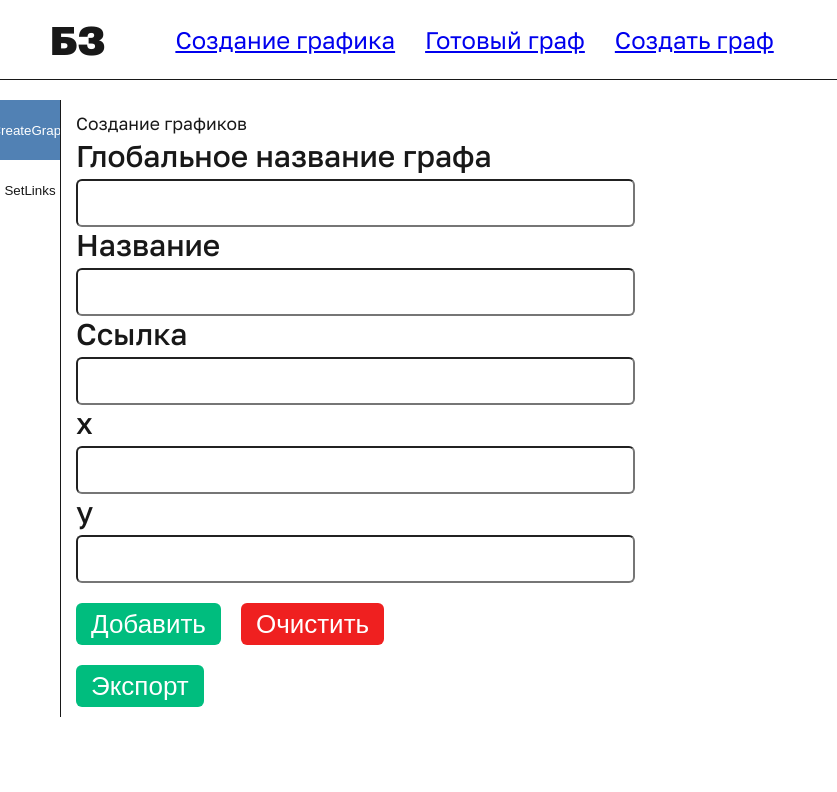
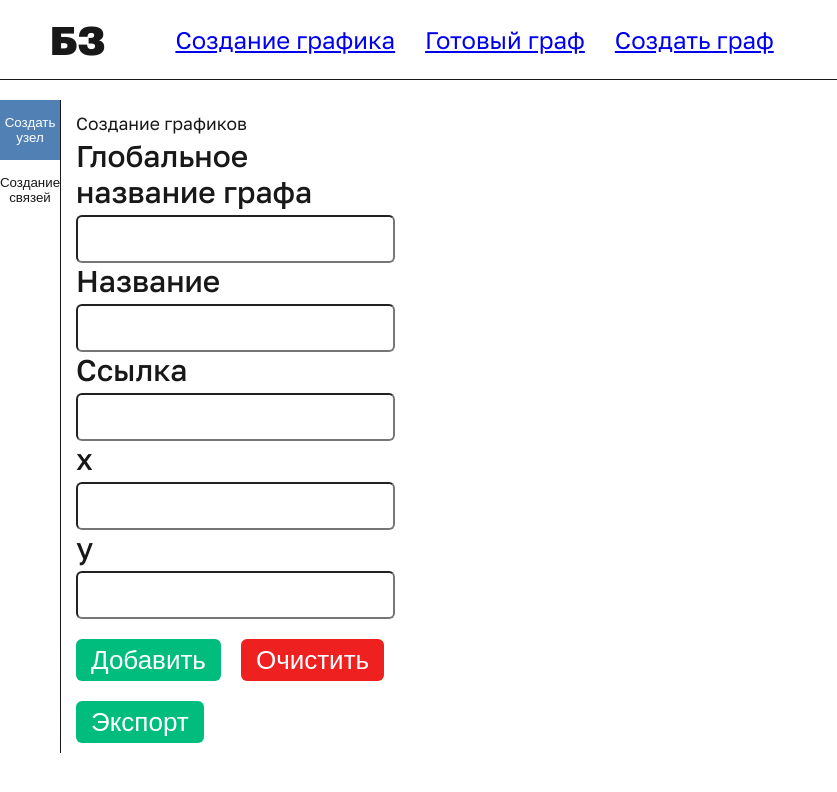
Before and after one commit to NoNamePablos/vueviplomrepo, a Vue app in the folder graph/: page /#/grpah-creater in a window 1280 px wide. Shown: the top 792 px of the page, without its empty margins (0-837 px from the left). Built offline with nearby package versions, Linux system fonts and the light colour scheme.

Commit message:
Причесал визуал

```diff
--- /dev/null
+++ b/graph/src/components/BaseLayout.vue
@@ -0,0 +1,16 @@
+<template>
+  <div class="layout">
+      <slot></slot>
+  </div>
+</template>
+
+<script setup>
+
+</script>
+
+<style lang="scss">
+    .layout{
+      max-width: 1600px;
+      margin: 0 auto;
+    }
+</style>
--- a/graph/src/components/BaseTab/BaseTabWrapper.vue
+++ b/graph/src/components/BaseTab/BaseTabWrapper.vue
@@ -1,7 +1,7 @@
 <template>
     <div :class="['tab',{'tab-horizontal':isHorizontal}]">
       <div class="tab-nav">
-        <button v-for="tab in tabs"  :class="['tab-nav__item',{'selected':tab.name===selectedTab},{'is-blocked':tab?.isBlocked}]" :key="tab.name" @click="changeTab(tab.name)">{{tab.name}}</button>
+        <button v-for="tab in tabs"  :class="['tab-nav__item',{'selected':tab.name===selectedTab},{'is-blocked':tab?.isBlocked}]" :key="tab.name" @click="changeTab(tab.name)">{{tab.label}}</button>
       </div>
       <div class="tab-content">
         <slot></slot>
--- /dev/null
+++ b/graph/src/components/PreviewList.vue
@@ -0,0 +1,42 @@
+<template>
+  <div class="preview-list">
+    <slot></slot>
+  </div>
+</template>
+
+<script setup>
+
+</script>
+
+<style lang="scss" >
+.preview-list{
+  margin:15px 0;
+  max-height: 350px;
+  overflow-y: auto;
+  height: auto;
+  overflow-x: hidden;
+  padding: 0 10px;
+  &>*+*{
+    margin-top: 15px;
+  }
+  &::-webkit-scrollbar {
+    width: 7px;
+  }
+
+  /* Track */
+  &::-webkit-scrollbar-track {
+    background: var(--color-accent-3);
+
+  }
+
+  /* Handle */
+  &::-webkit-scrollbar-thumb {
+    background: var(--color-accent-2);
+  }
+
+  /* Handle on hover */
+  &::-webkit-scrollbar-thumb:hover {
+    background: var(--color-accent-1);
+  }
+}
+</style>
--- a/graph/src/utils/tabs.routes.js
+++ b/graph/src/utils/tabs.routes.js
@@ -37,7 +37,7 @@ export  const tabs=reactive([
 
 export const tabGraph=[{
     name:"CreateGraph",
-    label:"Создать родителя",
+    label:"Создать узел",
     icon:'',
 },{
     name:"SetLinks",
--- a/graph/src/views/CreateGraph.vue
+++ b/graph/src/views/CreateGraph.vue
@@ -8,6 +8,8 @@ import {useChartController} from "@/hooks/useChartController";
 import {radiogroup} from "@/utils/radiogroup.routes";
 
 import Header from "@/components/Header.vue";
+import PreviewList from "@/components/PreviewList.vue";
+import BaseLayout from "@/components/BaseLayout.vue";
 ///graph import
 
 
@@ -59,15 +61,16 @@ computed(()=>{
 </script>
 
 <template>
+  <BaseLayout>
     <div class="graph-editor">
       <div class="graph-editor__tabs" v-if="!isSaveGraph">
         <h3 class="tab-item__name">
           Создание графиков
         </h3>
         <div class="tab-item__preview" v-show="chartNodeList.length>0" >
-            <div class="preview-list">
+          <preview-list>
             <preview-card  @change-data="editChartItem" @delete-data="deleteChartItem"  :data="card"  v-for="card in chartNodeList" :key="card.title" />
-            </div>
+          </preview-list>
         </div>
         <div class="tab-item-body">
           <form @submit.prevent action="" class="tab-item-form">
@@ -102,7 +105,7 @@ computed(()=>{
         <h1 v-else>Здесь должен быть граф/график</h1>
       </div>
     </div>
-
+  </BaseLayout>
 </template>
 
 <style lang="scss" scoped>
@@ -112,36 +115,6 @@ computed(()=>{
   flex-wrap: wrap;
 }
 
-.preview-list{
-  margin:15px 0;
-  max-height: 350px;
-  overflow-y: auto;
-  height: auto;
-  overflow-x: hidden;
-  padding: 0 10px;
-  &>*+*{
-    margin-top: 15px;
-  }
-  &::-webkit-scrollbar {
-    width: 7px;
-  }
-
-  /* Track */
-  &::-webkit-scrollbar-track {
-    background: var(--color-accent-3);
-
-  }
-
-  /* Handle */
-  &::-webkit-scrollbar-thumb {
-    background: var(--color-accent-2);
-  }
-
-  /* Handle on hover */
-  &::-webkit-scrollbar-thumb:hover {
-    background: var(--color-accent-1);
-  }
-}
 .tab-item{
   &-form{
     &__controls{
@@ -165,6 +138,7 @@ computed(()=>{
   display: grid;
   grid-template-columns: 500px 1fr;
   grid-column-gap: 25px;
+  padding: 25px 50px;
   @media screen and (max-width: 1279px){
     grid-template-columns: 300px 1fr;
   }
--- a/graph/src/views/CreateGraphOnce.vue
+++ b/graph/src/views/CreateGraphOnce.vue
@@ -1,4 +1,5 @@
 <template>
+  <BaseLayout>
  <div class="wrapper">
    <base-tab-wrapper   :tabs="tabGraph" :selected-tab="selectedGraphTab" @change-tab="changeGraphTab">
      <base-tab-item v-if="selectedGraphTab==='CreateGraph'">
@@ -6,9 +7,9 @@
          Создание графиков
        </h3>
        <div class="tab-item__preview" v-show="graphNodeList.length>0" >
-         <div class="preview-list">
+         <preview-list>
            <PreviewCardGraph  @change-data="editNode" @delete-data="deleteNode"  :data="card" :title="card.name" :value="card.value" v-for="card in graphNodeList" :key="card.name" />
-         </div>
+         </preview-list>
        </div>
        <div class="tab-item-body">
          <form @submit.prevent action="" class="tab-item-form">
@@ -67,6 +68,7 @@
    </base-tab-wrapper>
    <vue-graph  v-if="isGraph" :global-settings="{title:graphGlobSettings.title}" :type="'graph'" :links="graphLinkList" :options-data="graphNodeList"   />
  </div>
+  </BaseLayout>
 </template>
 
 <script setup>
@@ -81,6 +83,8 @@ import VueGraph from "@/components/vue-echarts/VueGraph.vue";
 import BaseTabItem from "@/components/BaseTab/BaseTabItem.vue";
 import BaseTabWrapper from "@/components/BaseTab/BaseTabWrapper.vue";
 import PreviewCardGraph from "@/components/previewCard/PreviewCardGraph.vue";
+import PreviewList from "@/components/PreviewList.vue";
+import BaseLayout from "@/components/BaseLayout.vue";
 
 const selectedGraphTab=ref(tabGraph[0].name)
 const exportData=ref({
@@ -123,7 +127,7 @@ const {
   .wrapper{
     margin-top: 100px;
     display: grid;
-    grid-template-columns: 1fr 1fr;
+    grid-template-columns: 400px 1fr;
   }
 
 
```
Lines whose indentation alone changed are shown as unchanged.
